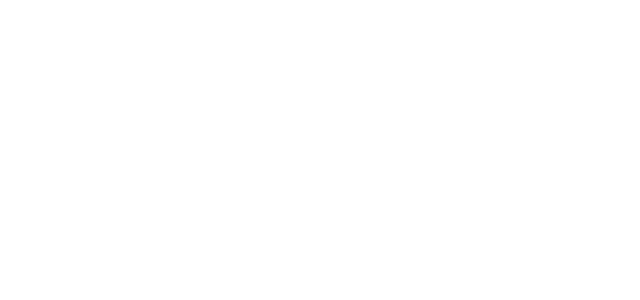
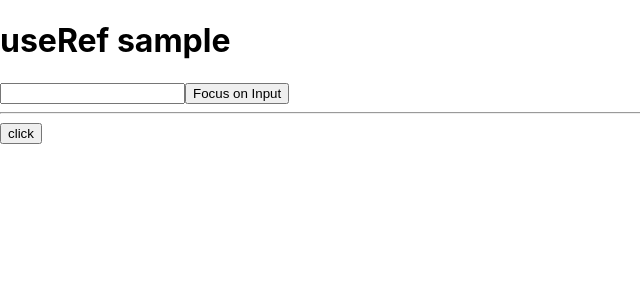
Before and after one commit to w8f/react-training, a React (Create React App) app in the folder front/: page /useRefSample in a window 1280 px wide. Before the commit this address had no page. Shown: the top 300 px of the page, without its empty margins (0-640 px from the left). Built offline with nearby package versions, Linux system fonts and the light colour scheme.

Commit message:
add: useRef sample

```diff
--- a/front/src/App.tsx
+++ b/front/src/App.tsx
@@ -2,6 +2,7 @@
 import RouterSample from "./component/RouterSample";
 import UseStateSample from "./component/useState/UseStateSample";
 import UseEffectSample from "./component/useEffect/UseEffectSample";
+import UseRefSample from "./component/useRef/UseRefSample";
 
 function App() {
   return (
@@ -12,6 +13,7 @@
             <Route path="/sample" element={<RouterSample />} />
             <Route path="/useStateSample" element={<UseStateSample />} />
             <Route path="/useEffectSample" element={<UseEffectSample />} />
+            <Route path="/useRefSample" element={<UseRefSample />} />
           </Routes>
         </div>
       </Router>
--- /dev/null
+++ b/front/src/component/useRef/UseRefSample.tsx
@@ -0,0 +1,41 @@
+import { VFC, useRef } from "react";
+
+const UseRefSample: VFC = () => {
+  /** ref */
+  // nullを指定することで、readonlyになる（=currentは書き換えられない）
+  const inputRef = useRef<HTMLInputElement>(null);
+
+  const numRef = useRef(0);
+
+  return (
+    <div>
+      <h1>useRef sample</h1>
+      {/**
+       * 1. DOM やコンポーネントにアクセスする手段として使うとき
+       */}
+      <input ref={inputRef} type="text" />
+      <button
+        onClick={() => {
+          // useRef とは、書き換え可能な値を
+          // .current プロパティ内に保持することができる「箱」のようなもの
+          inputRef.current && inputRef.current.focus();
+        }}
+      >
+        Focus on Input
+      </button>
+
+      <hr />
+
+      <button
+        onClick={() => {
+          numRef.current++;
+          console.log(numRef.current);
+        }}
+      >
+        click
+      </button>
+    </div>
+  );
+};
+
+export default UseRefSample;
```
Also changed, not shown: front/src/component/useRef/README.md (added).
